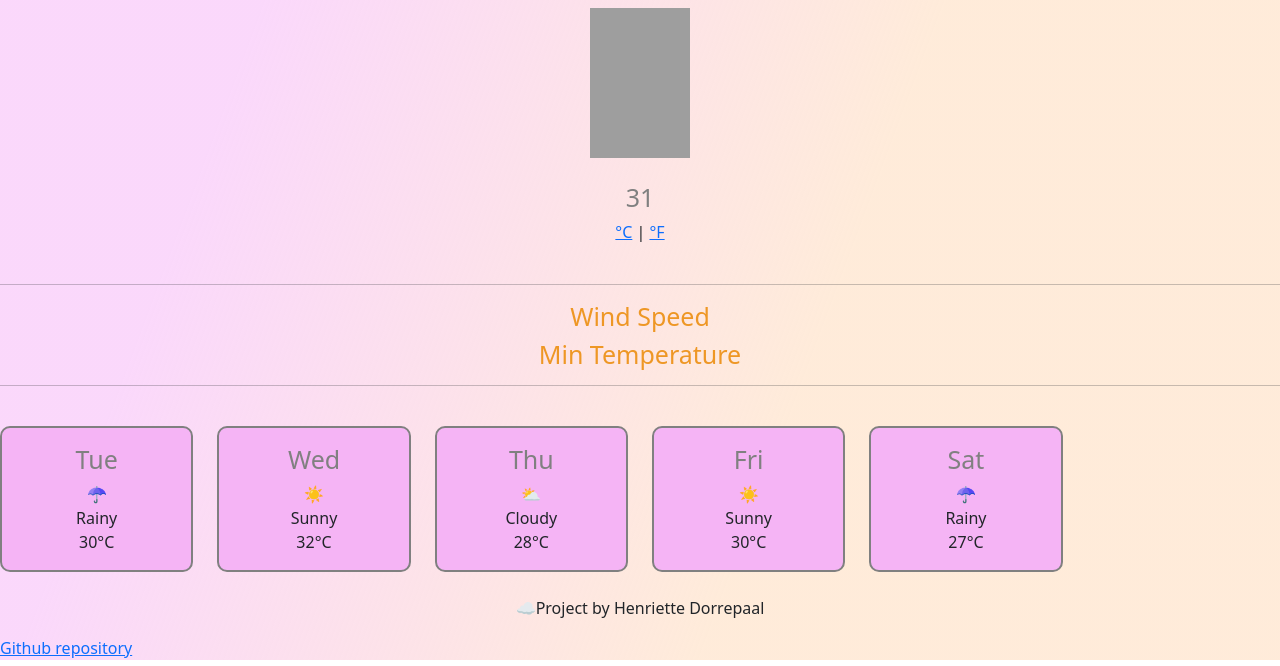
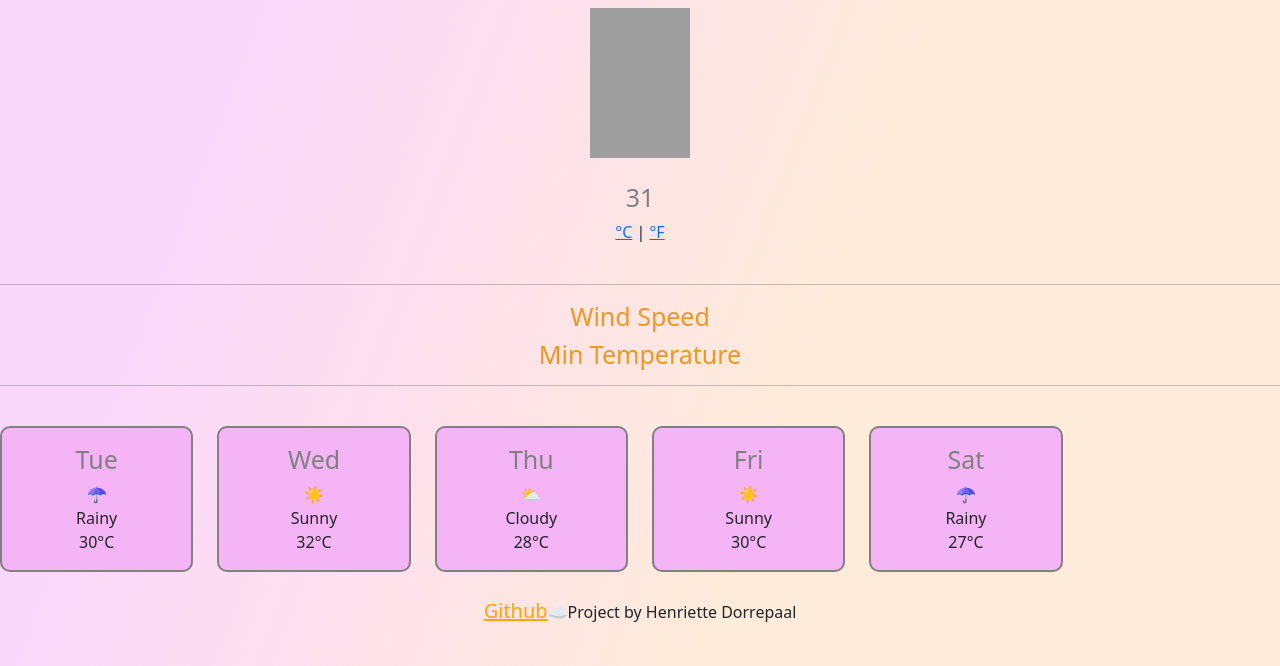
Before and after one commit to HenrietteDorrepaal/SheCodesPlusWk6WeatherProject, a plain HTML site: page index.html in a window 1280 px wide. Shown: the part 296-962 px from the top of the page. Drawn offline with nearby package versions, Linux system fonts and the light colour scheme; grey boxes are pictures that could not be loaded.

Commit message:
Added CSS for Github link

```diff
--- a/index.html
+++ b/index.html
@@ -137,8 +137,8 @@
       <script src="script.js"></script>
     </div>
 
-    <p class="footer">☁️Project by Henriette Dorrepaal</p>
-    <a href="https://github.com/HenrietteDorrepaal/SheCodesPlusWk6WeatherProject" target= "_blank">Github repository</a>
+    <p class="footer"><a href="https://github.com/HenrietteDorrepaal/SheCodesPlusWk6WeatherProject" class="github" target= "_blank">Github</a>☁️Project by Henriette Dorrepaal</p>
+
     <br />
   </body>
 </html>
--- a/style.css
+++ b/style.css
@@ -19,6 +19,7 @@ h6 {
   color: rgb(238, 151, 37);
 }
 h1 {
+  text-align: center;
   font-size: 40px;
 }
 h2,
@@ -62,6 +63,11 @@ img {
 .footer {
   text-align: center;
 }
+
+.github {
+  color: orange;
+  font-size: 20px;
+}
 .card {
   background-color: rgb(245, 180, 245);
   border: 2px solid grey;
```
